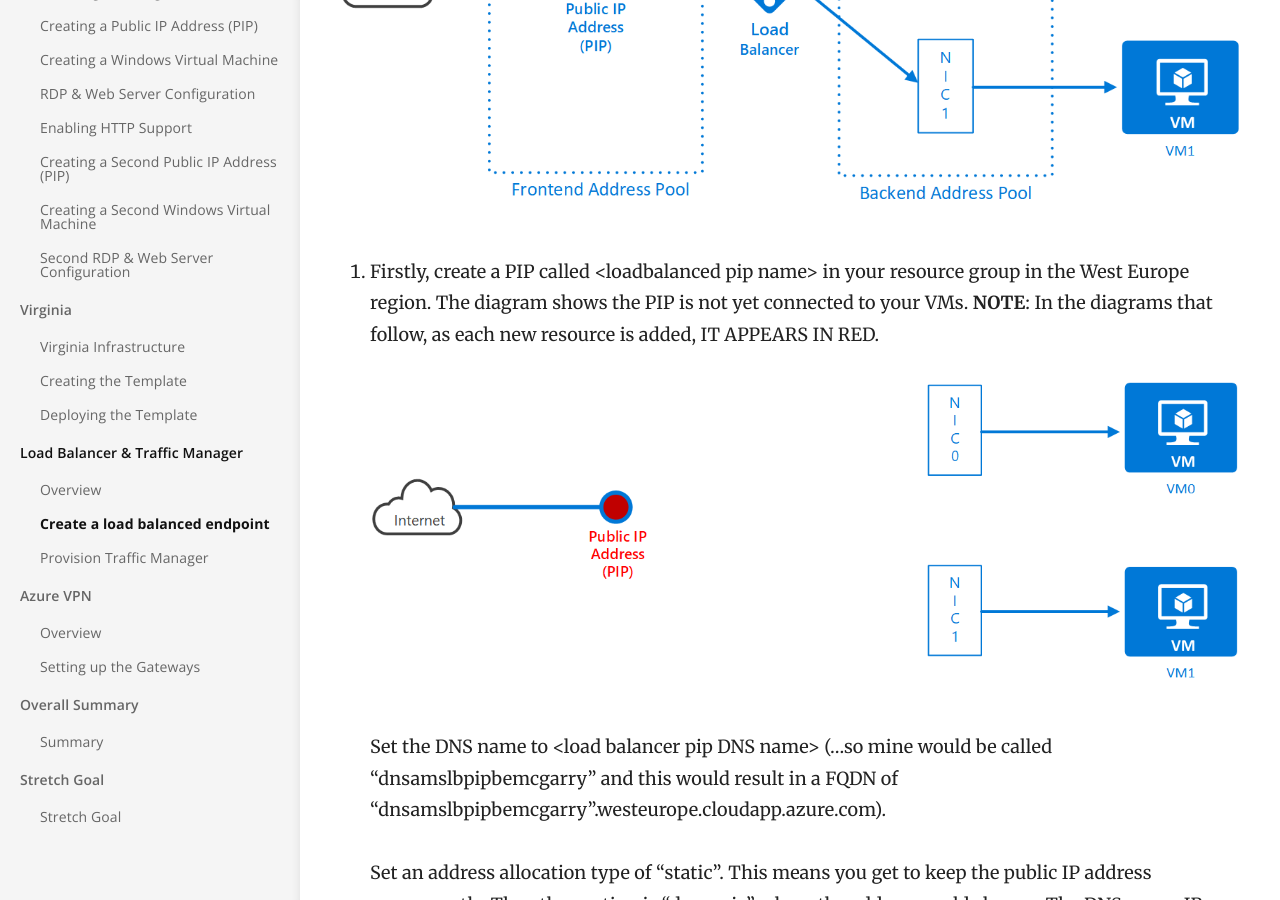
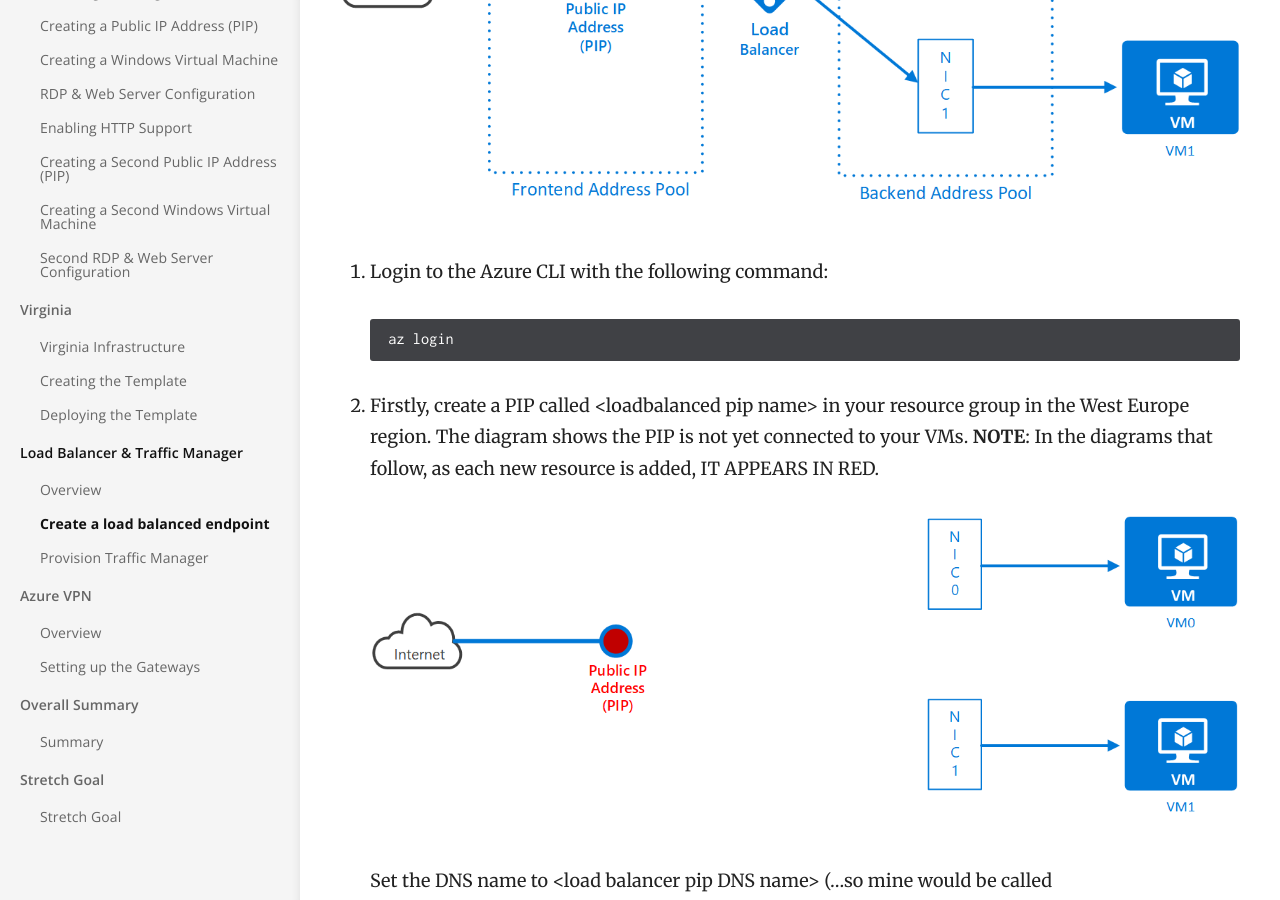
Before and after one commit to BenMcGarry/AzureIaaSLab, a Jekyll site: the page built from _docs/06loadbalancertrafficmanager/lbendpoint.md, in a window 1280 px wide and 900 px high, scrolled down 598 px. Built offline with Jekyll 4.4.1, drawn with Linux system fonts in a browser that asks for light colours.

Commit message:
Update CLI info

````diff
--- a/_docs/06loadbalancertrafficmanager/lbendpoint.md
+++ b/_docs/06loadbalancertrafficmanager/lbendpoint.md
@@ -9,6 +9,12 @@ order: 2
 You'll start with a PIP and add more resources to eventually connect the PIP through a load balancer to your VMs in Amsterdam. Here's a diagram of what you'll eventually achieve:
 
 ![Load Balancer Endpoint]({{ site.baseurl }}/img/lbendpoint.png)
+
+1. Login to the Azure CLI with the following command:
+
+    ```powershell
+    az login
+    ```
 
 1. Firstly, create a PIP called <loadbalanced pip name\> in your resource group in the West Europe region. The diagram shows the PIP is not yet connected to your VMs. **NOTE**: In the diagrams that follow, as each new resource is added, IT APPEARS IN RED.
 
````
